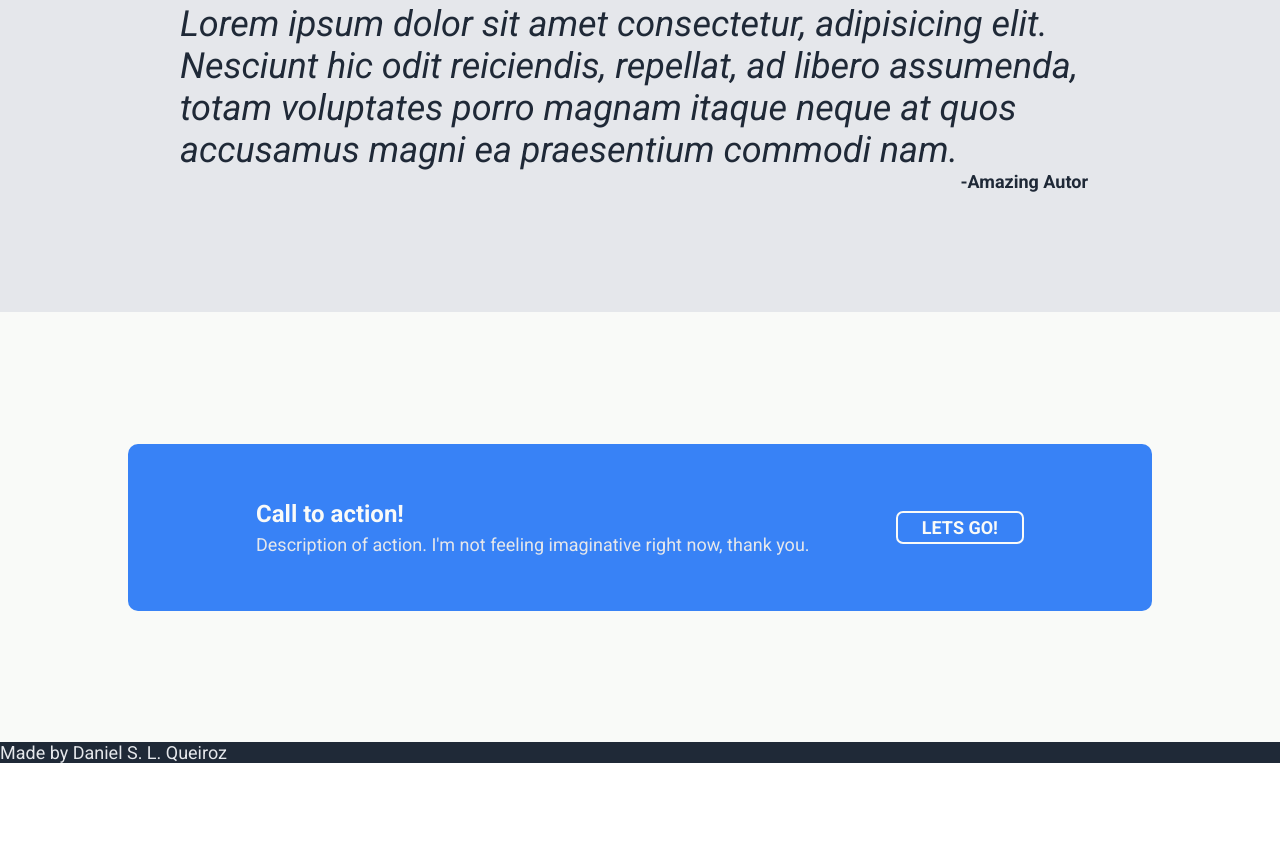
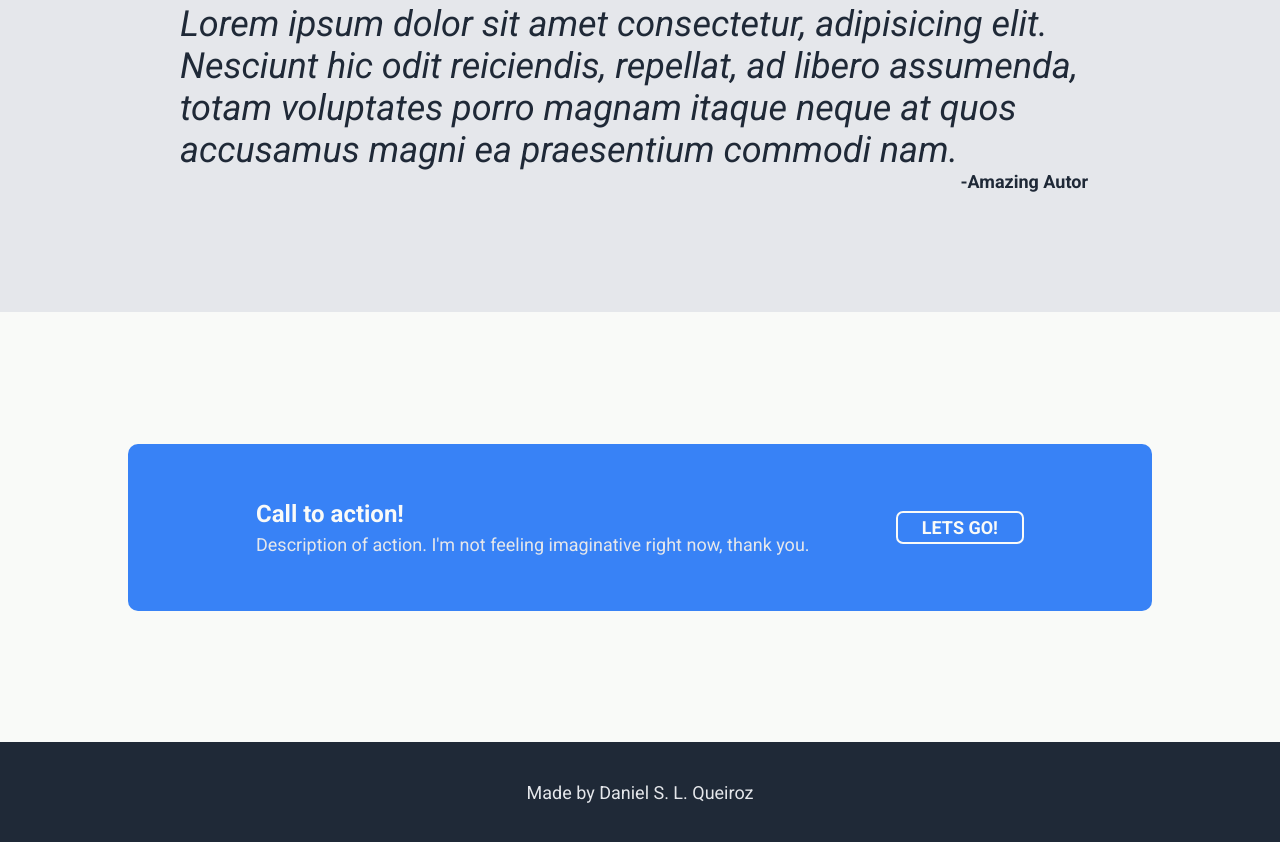
Before and after one commit to maj-dan/landing-page, a plain HTML site: page index.html in a window 1280 px wide. Shown: the part 1048-1890 px from the top of the page. Before the commit the page ends 1811 px from the top, so only its background shows below. Drawn offline with Linux system fonts and the light colour scheme.

Commit message:
Size footer

```diff
--- a/index.html
+++ b/index.html
@@ -68,6 +68,6 @@
             </div>
         </div>
 
-        <div class="dark secondary">Made by Daniel S. L. Queiroz</div>
+        <div class="dark secondary footer">Made by Daniel S. L. Queiroz</div>
     </body>
 </html>
--- a/styles/styles.css
+++ b/styles/styles.css
@@ -226,3 +226,10 @@ button.blue {
     align-self: center;
     border: 2px solid #F9FAF8;
 }
+
+.footer {
+    display: flex;
+    justify-content: center;
+    align-items: center;
+    height: 100px;
+}
```
